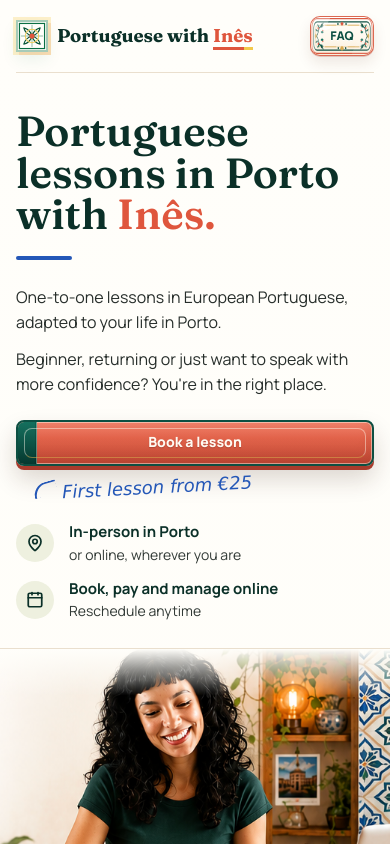
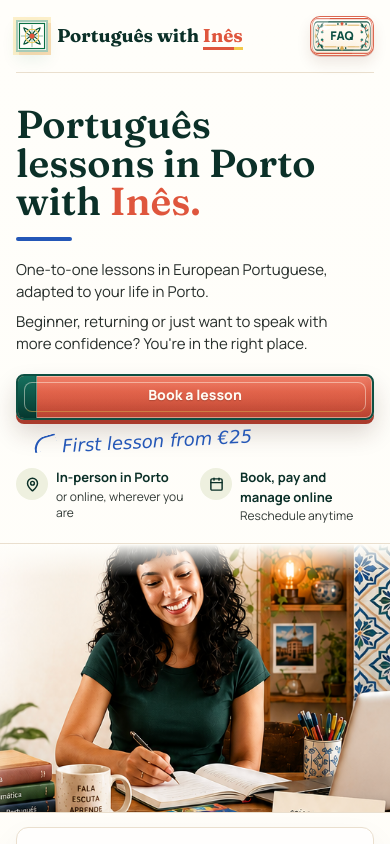
Before and after one commit to dakibwa/dakibwa.github.io, a Next.js app: page / in a window 390 px wide. Shown: the top 844 px of the page. Built offline with nearby package versions, Linux system fonts and the light colour scheme.

Commit message:
Polish Portuguese hero layout

```diff
--- a/src/app/globals.css
+++ b/src/app/globals.css
@@ -759,27 +759,28 @@ h3 {
   align-items: stretch;
   display: grid;
   gap: 0;
-  grid-template-columns: minmax(392px, calc((100vw - var(--page)) / 2 + 358px)) minmax(0, 1fr);
+  grid-template-columns: minmax(470px, calc((100vw - var(--page)) / 2 + 460px)) minmax(0, 1fr);
+  height: clamp(620px, calc(100vh - 94px), 680px);
   margin: 0;
   max-width: none;
-  min-height: 628px;
+  min-height: 604px;
   padding: 0;
 }
 
 .home-page .hero-copy {
-  align-self: center;
+  align-self: start;
   max-width: none;
-  padding: 48px 0 10px calc((100vw - var(--page)) / 2);
+  padding: clamp(72px, 6vw, 96px) 0 24px calc((100vw - var(--page)) / 2);
   z-index: 2;
 }
 
 .home-page .hero-copy h1 {
   color: var(--ink);
-  font-size: clamp(56px, 5.65vw, 62px);
+  font-size: clamp(54px, 5.4vw, 62px);
   isolation: isolate;
   line-height: 0.99;
   margin-bottom: 26px;
-  max-width: 390px;
+  max-width: 470px;
   position: relative;
 }
 
@@ -973,7 +974,7 @@ h3 {
 .home-page .hero-visual {
   height: 100%;
   margin: 0;
-  min-height: 628px;
+  min-height: 604px;
   overflow: hidden;
   position: relative;
 }
@@ -990,7 +991,7 @@ h3 {
 .home-page .hero-visual img {
   height: 100%;
   object-fit: cover;
-  object-position: 66% center;
+  object-position: 58% center;
   width: 100%;
 }
 
@@ -2018,16 +2019,28 @@ h3 {
   align-items: center;
   background: #efe3d6;
   display: grid;
-  gap: 96px;
-  grid-template-columns: 176px minmax(0, 330px) 205px;
+  gap: 0;
+  grid-template-columns:
+    minmax(0, 1fr)
+    176px
+    54px
+    minmax(0, 535px)
+    54px
+    205px
+    minmax(0, 1fr);
   min-height: 133px;
-  padding: 0 calc((100vw - 1024px) / 2) 0 0;
+  padding: 0;
 }
 
 .faq-booking-band-pattern {
   align-self: stretch;
   background: var(--asset-faq-azulejo-corner) left center / cover no-repeat;
+  grid-column: 2;
   min-height: 133px;
+}
+
+.faq-booking-band-copy {
+  grid-column: 4;
 }
 
 .faq-booking-band-copy h2 {
@@ -2047,6 +2060,7 @@ h3 {
 .faq-booking-band-action {
   display: grid;
   gap: 10px;
+  grid-column: 6;
 }
 
 .faq-booking-band-action .button {
@@ -2964,6 +2978,7 @@ h3 {
   }
 
   .home-page .home-hero {
+    height: auto;
     grid-template-columns: 1fr;
     min-height: 0;
   }
@@ -3035,12 +3050,12 @@ h3 {
   }
 
   .home-page .hero-copy {
-    padding: 38px calc((100vw - var(--page)) / 2) 26px;
+    padding: 32px calc((100vw - var(--page)) / 2) 18px;
   }
 
   .home-page .hero-copy h1 {
-    font-size: clamp(39px, 10.8vw, 44px);
-    margin-bottom: 20px;
+    font-size: clamp(36px, 10vw, 40px);
+    margin-bottom: 16px;
     max-width: min(100%, 365px);
   }
 
@@ -3049,15 +3064,24 @@ h3 {
   }
 
   .home-page .hero-copy > p {
-    font-size: 16px;
+    font-size: 15px;
+    line-height: 1.48;
     max-width: 348px;
+  }
+
+  .home-page .hero-copy > p + p {
+    margin-top: 8px;
+  }
+
+  .home-page .hero-rule {
+    margin-bottom: 18px;
   }
 
   .hero-cta-row {
     align-items: stretch;
     flex-direction: column;
     gap: 10px;
-    margin-top: 24px;
+    margin-top: 18px;
     width: 100%;
   }
 
@@ -3086,15 +3110,47 @@ h3 {
     width: 22px;
   }
 
+  .hero-benefits {
+    gap: 10px;
+    grid-template-columns: repeat(2, minmax(0, 1fr));
+    margin-top: 18px;
+  }
+
+  .hero-benefits > div {
+    align-items: start;
+    gap: 8px;
+    grid-template-columns: 32px minmax(0, 1fr);
+  }
+
+  .hero-benefits > div > span {
+    height: 32px;
+    width: 32px;
+  }
+
+  .hero-benefits svg {
+    height: 15px;
+    width: 15px;
+  }
+
+  .hero-benefits strong {
+    font-size: 13px;
+  }
+
+  .hero-benefits small {
+    font-size: 12px;
+    line-height: 1.35;
+  }
+
   .home-page .hero-visual {
     border-bottom: 1px solid #eadfce;
     border-top: 1px solid #eadfce;
-    min-height: 330px;
+    height: 270px;
+    min-height: 0;
   }
 
   .home-page .hero-visual img {
-    object-position: 58% center;
-    transform: scale(1.05);
+    object-position: 56% 24%;
+    transform: scale(1.02);
   }
 
   .home-intro-card {
@@ -3324,6 +3380,12 @@ h3 {
     gap: 28px;
     grid-template-columns: 136px minmax(0, 1fr) auto;
     padding: 0 24px 0 0;
+  }
+
+  .faq-booking-band-pattern,
+  .faq-booking-band-copy,
+  .faq-booking-band-action {
+    grid-column: auto;
   }
 }
 
--- a/src/app/layout.tsx
+++ b/src/app/layout.tsx
@@ -19,10 +19,10 @@ const body = Manrope({
 });
 
 export const metadata: Metadata = {
-  title: "Inês Dias Baía | Portuguese Lessons in Porto",
+  title: "Inês Dias Baía | Português Lessons in Porto",
   description: "Simple, friendly Portuguese lessons in Porto with Inês Dias Baía.",
   openGraph: {
-    title: "Inês Dias Baía | Portuguese Lessons in Porto",
+    title: "Inês Dias Baía | Português Lessons in Porto",
     description: "Portuguese that feels useful from day one.",
     type: "website"
   }
--- a/src/app/page.tsx
+++ b/src/app/page.tsx
@@ -39,7 +39,7 @@ export default function Home() {
       <section className="home-hero">
         <div className="hero-copy">
           <h1>
-            <span className="hero-title-line">Portuguese</span>
+            <span className="hero-title-line">Português</span>
             <span className="hero-title-line">lessons in Porto</span>
             <span className="hero-title-line">
               with <span>Inês.</span>
--- a/src/components/SiteHeader.tsx
+++ b/src/components/SiteHeader.tsx
@@ -9,10 +9,10 @@ type SiteHeaderProps = {
 export function SiteHeader({ currentPage = "home" }: SiteHeaderProps) {
   return (
     <header className="site-header">
-      <Link href="/" className="brand" aria-current={currentPage === "home" ? "page" : undefined} aria-label="Portuguese with Inês home">
+      <Link href="/" className="brand" aria-current={currentPage === "home" ? "page" : undefined} aria-label="Português with Inês home">
         <span className="brand-mark" aria-hidden="true" />
         <span className="brand-text">
-          Portuguese with <span className="brand-red">Inês</span>
+          Português with <span className="brand-red">Inês</span>
         </span>
       </Link>
       <nav className="nav-actions" aria-label="Main navigation">
```
